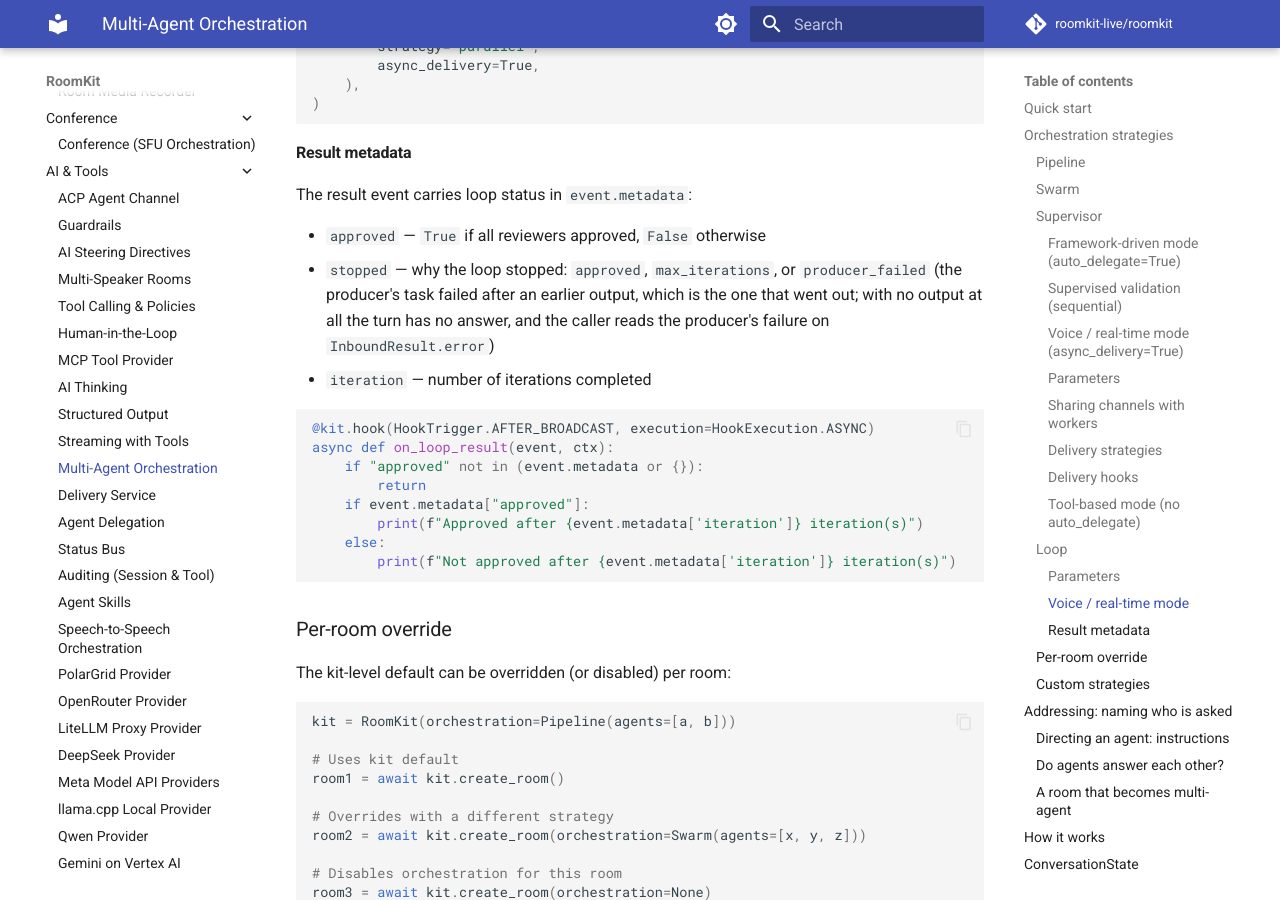
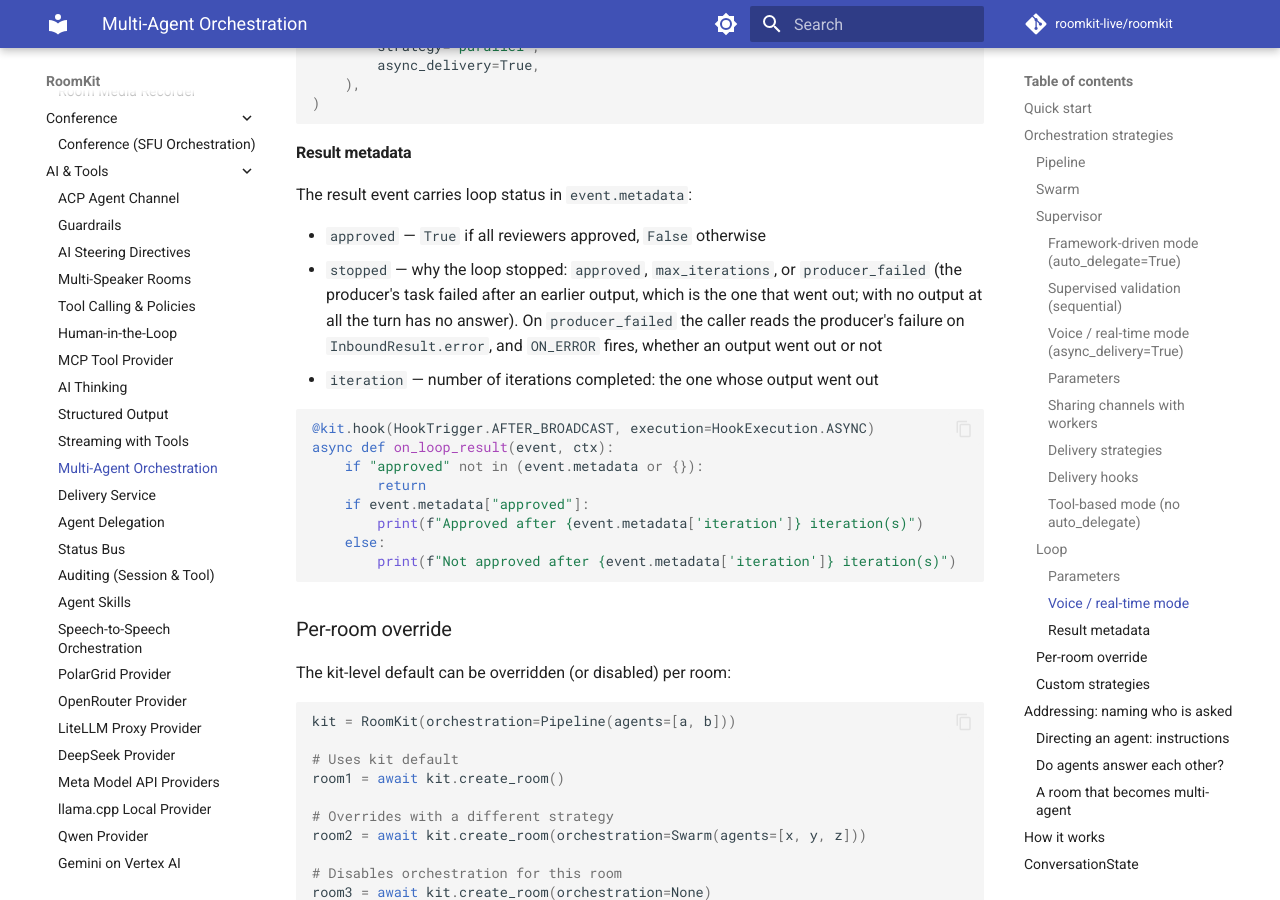
Before and after one commit to roomkit-live/roomkit-docs, an MkDocs documentation site: the page built from docs/guides/orchestration.md, in a window 1280 px wide and 900 px high, scrolled down 9051 px. Built offline with MkDocs 1.6.1 and Material for MkDocs 9.7.7, drawn with Linux system fonts in a browser that asks for light colours; comment, search, counter and statistics services are not loaded.

Commit message:
docs(orchestration): per review, a Loop's producer failure reaches the caller beside a draft too, and iteration names the one that went out (RMK-435)

````diff
--- a/docs/guides/orchestration.md
+++ b/docs/guides/orchestration.md
@@ -384,8 +384,8 @@ kit = RoomKit(
 The result event carries loop status in `event.metadata`:
 
 - `approved` — `True` if all reviewers approved, `False` otherwise
-- `stopped` — why the loop stopped: `approved`, `max_iterations`, or `producer_failed` (the producer's task failed after an earlier output, which is the one that went out; with no output at all the turn has no answer, and the caller reads the producer's failure on `InboundResult.error`)
-- `iteration` — number of iterations completed
+- `stopped` — why the loop stopped: `approved`, `max_iterations`, or `producer_failed` (the producer's task failed after an earlier output, which is the one that went out; with no output at all the turn has no answer). On `producer_failed` the caller reads the producer's failure on `InboundResult.error`, and `ON_ERROR` fires, whether an output went out or not
+- `iteration` — number of iterations completed: the one whose output went out
 
 ```python
 @kit.hook(HookTrigger.AFTER_BROADCAST, execution=HookExecution.ASYNC)
````
